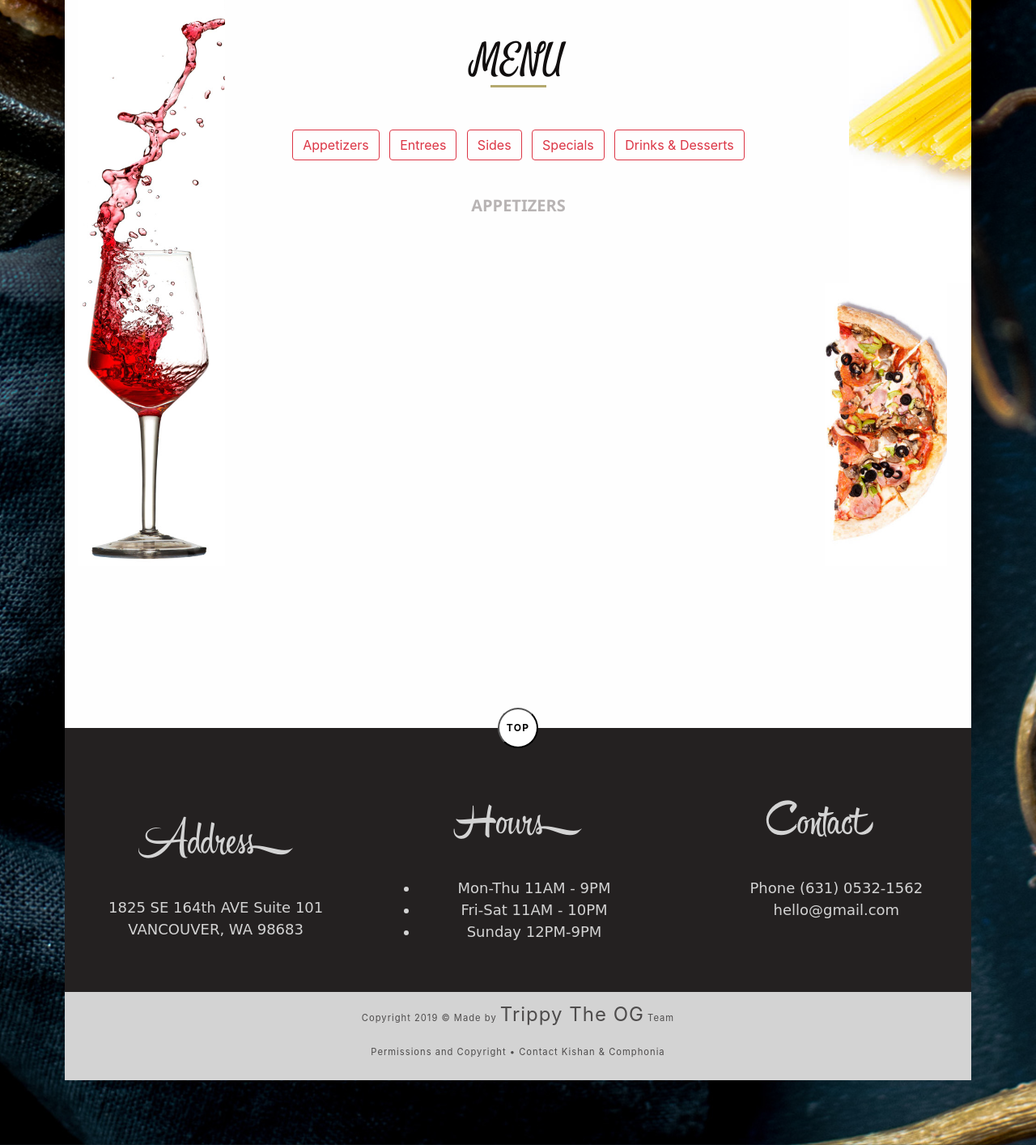
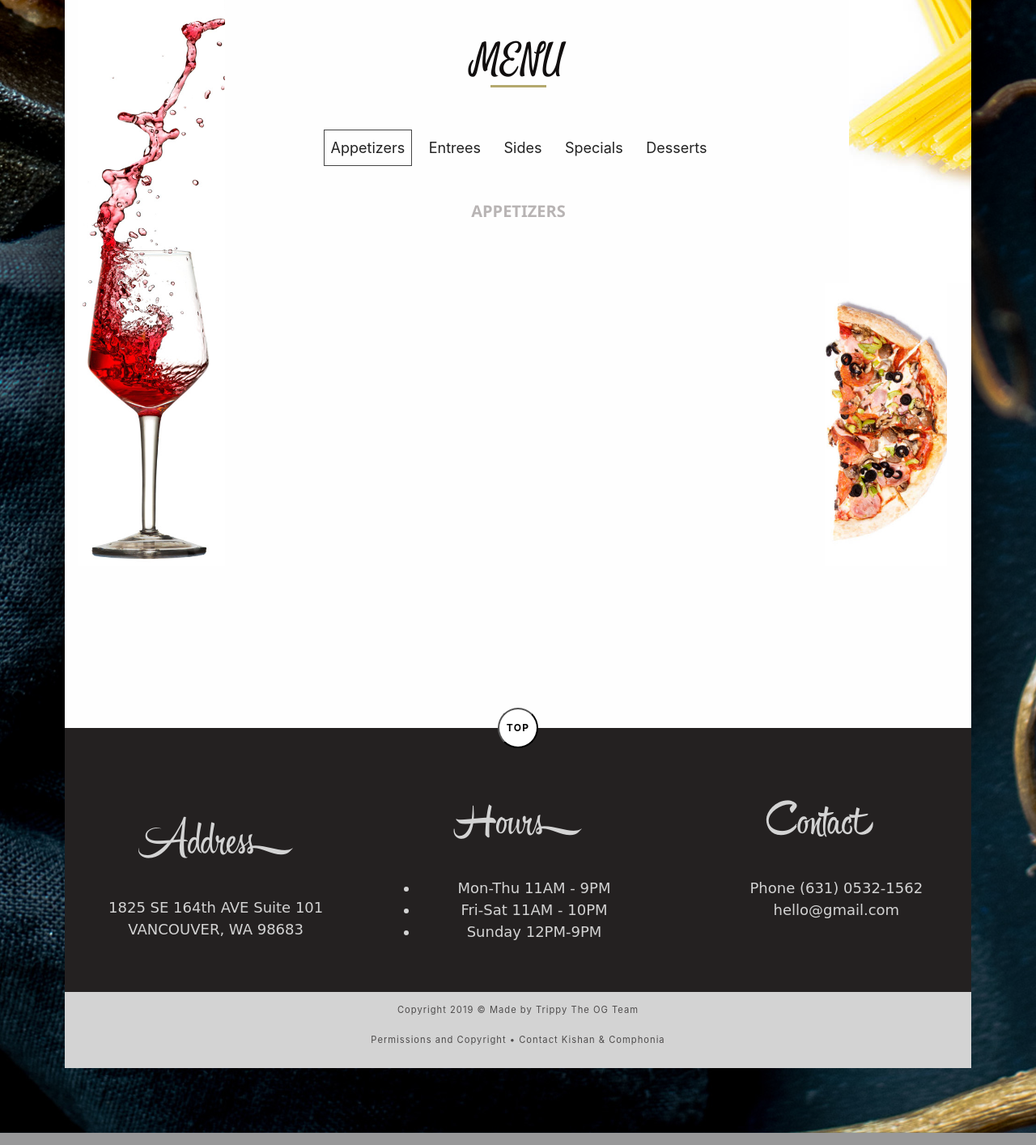
Before and after one commit to comphonia/wildtiger-rnb, a PHP site: page /wildtiger-rnb/ in a window 1280 px wide. Shown: the part 2803-4217 px from the top of the page at 81% size. Run offline with PHP 8.4, Linux system fonts and the light colour scheme; some libraries are stand-ins or nearby versions.

Commit message:
some last cleanup. prod-ready

```diff
--- a/admin/getData.php
+++ b/admin/getData.php
@@ -1,4 +1,7 @@
 <?php
+header('Access-Control-Allow-Origin: *');
+header('Access-Control-Allow-Methods: GET');
+header('Access-Control-Allow-Headers: Origin, Content-Type, X-Auth-Token');
 //Quick API for for all data in db
 include_once('includes/php/sqlInterface.php');
 
--- a/assets/css/index.css
+++ b/assets/css/index.css
@@ -341,7 +341,7 @@
     /*    padding: 0;*/
 }
 
-.menu-item:hover {
+.menu-item:hover, .close-button {
     cursor: pointer;
 }
 
@@ -434,9 +434,7 @@
     text-align: center;
 }
 
-span {
-    font-size: 1.5rem;
-}
+
 
 h3 {
     font-family: Hipster;
@@ -742,12 +740,12 @@
 }
 
 /* THAI RESTURENT AND BARx */
-
+.nohover{pointer-events: none}
 .findmore {
     display: inline-block;
     position: relative;
     border: none;
-    color: rgb(255, 255, 255);
+    color: #222;
     font-size: 18px;
     cursor: pointer;
     margin: 20px 30px;
@@ -761,17 +759,17 @@
     height: 2px;
     position: absolute;
     transition: all 0.2s linear;
-    background: rgb(255, 255, 255);
+    background: #444;
 }
 
-span::before,
-span::after {
+.findmore span::before,
+.findmore span::after {
     content: "";
     width: 2px;
     height: 0;
     position: absolute;
     transition: all 0.2s linear;
-    background: rgb(255, 255, 255);
+    background: #444;
 }
 
 .findmore:hover::before,
@@ -783,7 +781,9 @@
 .findmore:hover span::after {
     height: 100%;
 }
-
+.findmore.active{
+    border: solid 1.5px #444;
+}
 .btn-1::before,
 .btn-1::after {
     transition-delay: 0.2s;
--- a/assets/js/proparse.js
+++ b/assets/js/proparse.js
@@ -14,12 +14,16 @@
 
 
 //Grab Data Stuff
-$.get("https://comphonia.com/playground/wildtiger-rnb/admin/getData.php", function (data) {
+$.ajax({
+    url: "https://comphonia.com/playground/wildtiger-rnb/admin/getData.php",
+    type: 'GET',
+    crossDomain: true,
+    success: function (data) {
         menuData = JSON.parse(data);
         // console.log(menuData);
         createItems(menuData);
-}).fail(function () {
-    //alert('could not get data')
+    },
+    cache: false
 });
 
 //Sort data and add to DOM
@@ -115,7 +119,7 @@
 
 modalOverlay.addEventListener("click", () => toggleModal());
 
-function bindModal(){
+function bindModal() {
     var menuItems = document.querySelectorAll(".menu-item");
     for (let i = 0; i < menuItems.length; i++) {
         menuItems[i].addEventListener("click", function () {
--- a/index.html
+++ b/index.html
@@ -65,6 +65,9 @@
                 <li class="nav-item">
                     <a class="nav-link" href="#contact-area">CONTACT</a>
                 </li>
+                <li class="nav-item">
+                    <a class="nav-link text-info" href="admin/index.php">ADMIN</a>
+                </li>
             </ul>
         </div>
     </nav>
@@ -74,11 +77,9 @@
                 <h1 class="main_header wow fadeInUp" style="text-shadow: 1px 3px rgba(0,0,24,0.5)">
                     Wild Tiger
                 </h1>
-                <a href="#web">
-                    <div type="" class="centerbtn  p-3 mt-1  btn-1" style="text-shadow: 1px 1px rgba(0,0,24,0.5)">
-                        <span>THAI RESTAURANT AND BAR </span>
-                    </div>
-                </a>
+                <div type="" class="  p-3 mt-1  btn-1" style="text-shadow: 1px 1px rgba(0,0,24,0.5)">
+                    <span>THAI RESTAURANT AND BAR </span>
+                </div>
             </div>
             <a class="scroll-downs" href="#about-area">
                 <div class="mousey">
@@ -233,11 +234,11 @@
                         <div class="row mt-5">
                             <div class="col-12 mx-auto d-flex justify-content-center ">
                                 <div class="">
-                                    <a href="#m-appetizers" class="btn btn-outline-danger  my-1 mx-1">Appetizers</a>
-                                    <a href="#m-entrees" class="btn btn-outline-danger my-1 mx-1">Entrees</a>
-                                    <a href="#m-sides" class="btn btn-outline-danger my-1 mx-1">Sides</a>
-                                    <a href="#m-specials" class="btn btn-outline-danger my-1 mx-1">Specials</a>
-                                    <a href="#m-drinks_desserts" class="btn btn-outline-danger my-1 mx-1">Drinks &amp; Desserts</a>
+                                    <a href="#m-appetizers" class="menu-nav findmore btn-1  my-1 mx-1 p-2 active nohover"><span>Appetizers</span></a>
+                                    <a href="#m-entrees"  class="menu-nav  findmore btn-1  my-1 mx-1 p-2 "><span>Entrees</span></a>
+                                    <a href="#m-sides"  class="menu-nav  findmore btn-1  my-1 mx-1 p-2 "><span>Sides</span></a>
+                                    <a href="#m-specials"  class="menu-nav  findmore btn-1  my-1 mx-1 p-2 "><span>Specials</span></a>
+                                    <a href="#m-drinks_desserts"  class="menu-nav  findmore btn-1  my-1 mx-1 p-2 "><span>Desserts</span></a>
                                 </div>
                             </div>
                         </div>
@@ -361,7 +362,7 @@
         <div class="modal closed" id="modal">
             <div class="modal-guts">
                 <div class="modal-head">
-                    <div class="close-button float-right f1" id="close-button">
+                    <div class="close-button float-right f1-5" id="close-button">
                         <i class="fas fa-times"></i>
                     </div>
                     <div class="item f1-5" id="m-name">Crispy Egg Rolls</div>
```
Also changed, not shown: assets/js/functionality.js (+31 -57 lines). Lines whose indentation alone changed are shown as unchanged.
